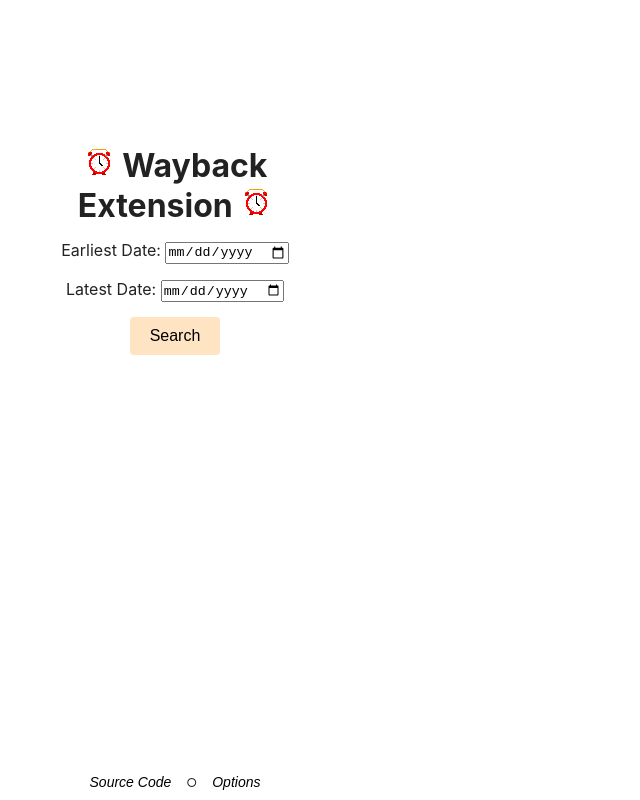
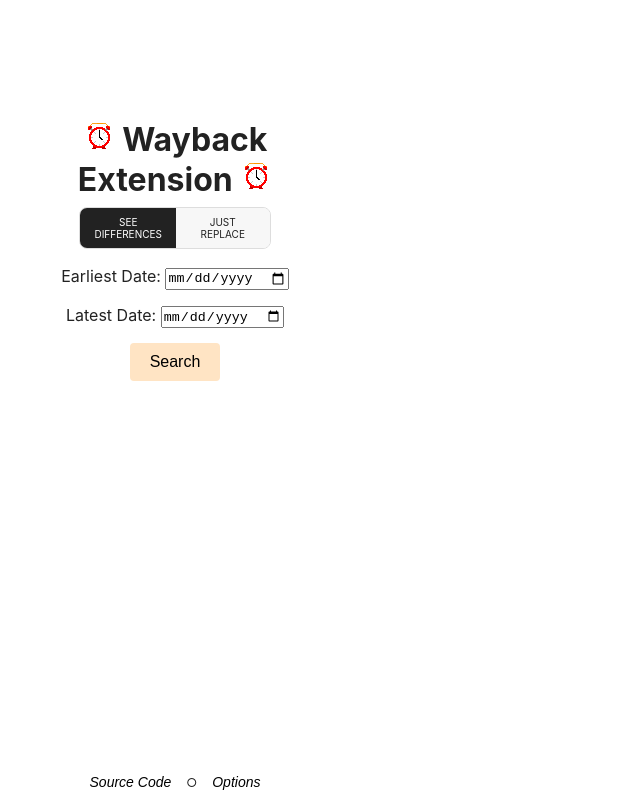
Before and after one commit to Str0nkyK0ng/WaybackExtension, a website built with webpack: page public/popup.html in a window 1280 px wide. Shown: the whole page, without its empty margins (0-640 px from the left). Built offline with nearby package versions, Linux system fonts and the light colour scheme.

Commit message:
Basic direct replace features

```diff
--- a/public/popup.css
+++ b/public/popup.css
@@ -37,7 +37,6 @@
   animation: spin 1s linear infinite;
   padding: 10px;
 }
-
 @keyframes spin {
   from {
     transform: rotate(0deg);
@@ -46,12 +45,12 @@
     transform: rotate(360deg);
   }
 }
+
 .title {
   font-size: 18px;
   font-weight: 600;
   margin-bottom: 10px;
 }
-
 .subtitle {
   font-size: 12px;
 }
@@ -62,6 +61,45 @@
   flex-direction: column;
   gap: 15px;
   align-items: center;
+}
+
+/* === MODE TOGGLE (DIFF / REPLACE) === */
+.mode-toggle {
+  display: flex;
+  align-items: stretch;
+  gap: 0;
+  border: 1px solid #ddd;
+  border-radius: 8px;
+  overflow: hidden;
+  margin: 8px 0 2px;
+}
+
+.mode-toggle input {
+  position: absolute;
+  opacity: 0;
+  pointer-events: none;
+}
+
+.mode-option {
+  padding: 8px 14px;
+  font-size: 10px;
+  cursor: pointer;
+  user-select: none;
+  flex: 1;
+  background: #f7f7f7;
+  transition: background 0.15s ease, color 0.15s ease;
+}
+
+#mode-diff:checked + label,
+#mode-replace:checked + label {
+  background: #222;
+  color: #fff;
+}
+
+#mode-diff:focus-visible + label,
+#mode-replace:focus-visible + label {
+  outline: 2px solid #4d90fe;
+  outline-offset: -2px;
 }
 
 .button {
@@ -105,7 +143,6 @@
 .button:focus {
   outline: none;
 }
-
 .button:hover {
   transform: scale(1.1);
 }
--- a/public/popup.html
+++ b/public/popup.html
@@ -7,19 +7,24 @@
   </head>
   <body>
     <div class="app">
-
       <div class="header">
         <h1>
-        <img src="/icons/icon_32.png" alt="Wayback Extension Icon" class="popup-icon" />
-
+          <img
+            src="/icons/icon_32.png"
+            alt="Wayback Extension Icon"
+            class="popup-icon"
+          />
           Wayback Extension
-        <img src="/icons/icon_32.png" alt="Wayback Extension Icon" class="popup-icon" />
+          <img
+            src="/icons/icon_32.png"
+            alt="Wayback Extension Icon"
+            class="popup-icon"
+          />
         </h1>
       </div>
 
-            <div class="status-div" id="status-div">
-      <p class="status" id="status"></p>
-
+      <div class="status-div" id="status-div">
+        <p class="status" id="status"></p>
         <svg
           id="spinning-icon"
           stroke="currentColor"
@@ -44,6 +49,19 @@
           <line x1="16.24" y1="7.76" x2="19.07" y2="4.93"></line>
         </svg>
       </div>
+
+      <!-- Mode toggle -->
+      <div class="mode-toggle" role="radiogroup" aria-label="Apply Mode">
+        <input type="radio" id="mode-diff" name="mode" value="DIFF" checked />
+        <label for="mode-diff" class="mode-option">SEE DIFFERENCES</label>
+
+        <input type="radio" id="mode-replace" name="mode" value="REPLACE" />
+        <label for="mode-replace" class="mode-option"
+          >JUST <br />
+          REPLACE</label
+        >
+      </div>
+
       <div class="button-container">
         <div>
           <label for="start">Earliest Date:</label>
@@ -68,14 +86,15 @@
         </div>
         <button id="search" class="button">Search</button>
       </div>
+
       <div class="footer">
         <button id="source" class="options">Source Code</button>
         ○
         <button id="options" class="options">Options</button>
       </div>
+
       <script src="applyConfig.js"></script>
       <script src="popup.js"></script>
     </div>
-    </div>
   </body>
 </html>
--- a/src/popup.js
+++ b/src/popup.js
@@ -144,6 +144,8 @@
     updateStatus('Please select start and end dates.');
   } else {
     searchButton.disabled = true;
+    const mode = document.querySelector('input[name="mode"]:checked').value;
+    console.log(mode); // "DIFF" or "REPLACE"
     //Communicate to the contentScript:
     updateStatus('Searching for closest date...');
     startLoading();
@@ -153,6 +155,7 @@
         start,
         end,
       },
+      mode: mode,
     });
   }
 });
```
Also changed, not shown: src/contentScript.js (+20 -10 lines), README.md.
